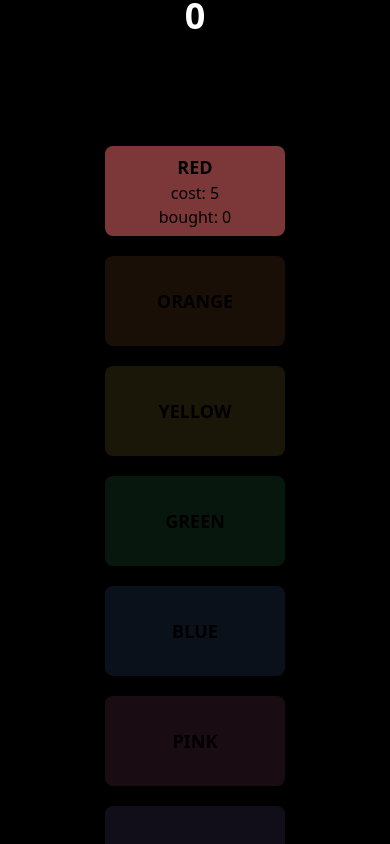
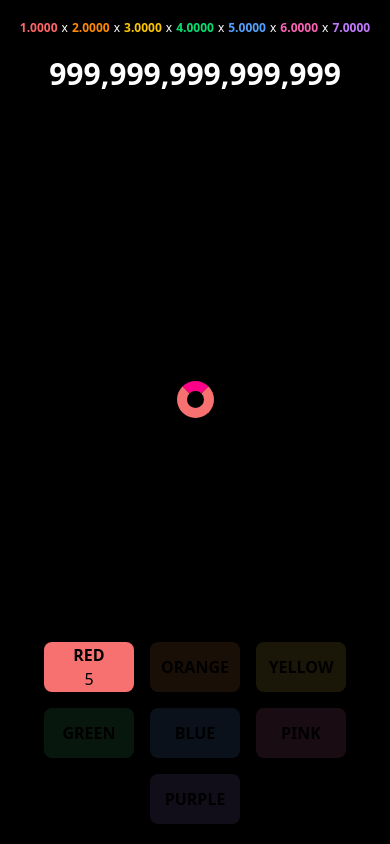
Before and after one commit to oriodev/bored, a Next.js app: page / in a window 390 px wide. Built offline with nearby package versions, Linux system fonts and the light colour scheme.

Commit message:
made mobile responsive

```diff
--- a/app/page.tsx
+++ b/app/page.tsx
@@ -9,7 +9,7 @@ import { CircleState, PrestigeState } from "@/types";
 import { useState } from "react";
 
 export default function Home() {
-  const [number, setNumber] = useState<number>(0);
+  const [number, setNumber] = useState<number>(999999999999999);
   const [prestige, setPrestige] = useState<PrestigeState>({
     prestigeMultiplier: 1,
     prestigeReq: 100,
@@ -116,10 +116,11 @@ export default function Home() {
         <Speeds circleState={circleState} />
         <Number number={number} />
         <PrestigeButton prestige={prestige} setPrestige={setPrestige} circleState={circleState} setCircleState={setCircleState} />
-
       </div>
       <Circles circleState={circleState} prestige={prestige} setPrestige={setPrestige} number={number} setNumber={setNumber}  />
-      <Buttons circleState={circleState} setCircleState={setCircleState} number={number} setNumber={setNumber} />
+      <div className="max-h-[33vh]">
+        <Buttons circleState={circleState} setCircleState={setCircleState} number={number} setNumber={setNumber} />
+      </div>
  </div>
   );
 }
--- a/components/Button.tsx
+++ b/components/Button.tsx
@@ -14,23 +14,22 @@ const Button = ({ circle, colour, handlePurchase, cost, num }: ButtonProps ) =>
 
   return (
       <div
-        className={`${ purchaseable ? 'opacity-100 hover:cursor-pointer hover:scale-105 transition-transform duration-300 ease-in-out' : locked ? 'opacity-10 hover:default' : 'opacity-50 hover:default'} h-[90px] w-[180px] rounded-lg p-2 pl-10 pr-10 flex flex-col justify-center items-center `}
+        className={`${ purchaseable ? 'opacity-100 hover:cursor-pointer hover:scale-105 transition-transform duration-300 ease-in-out' : locked ? 'opacity-10 hover:default' : 'opacity-50 hover:default'} h-[50px] w-[90px] h-[50px] w-[90px] md:h-[70px] md:w-[150px] lg:h-[90px] lg:w-[180px] rounded-lg p-2 pl-5 pr-5 md:pl-10 md:pr-10 flex flex-col justify-center items-center `}
         style={{
           backgroundColor: `var(--${colour})`,
           userSelect: 'none'
         }}
         onClick={handlePurchase}
       >
-        <p className="pb-0 text-black text-lg font-black">{ colour.toUpperCase() }</p>
+        <p className="pb-0 text-black text-md md:text-xl font-black">{ colour.toUpperCase() }</p>
 
         {
           circle.unlocked && (
             circle.upgradesUnlocked === ( circle.autoReq ) ? (
-              <p className="pt-0 text-black text-md text-center">auto unlock for { cost }</p>
+              <p className="pt-0 text-black text-md md:text-lg text-center">auto unlock for { cost }</p>
              ) : (
               <>
-                <p className="pt-0 text-black text-md">cost: { cost }</p>
-                <p className="pt-0 text-black text-md">bought: { circle.upgradesUnlocked || 0 }</p>
+                <p className="pt-0 text-black text-md md:font-bold md:text-xl text-center">{ cost } </p>
               </>
             )
           )
--- a/components/Buttons.tsx
+++ b/components/Buttons.tsx
@@ -73,7 +73,7 @@ const Buttons = ({ circleState, setCircleState, number, setNumber}: ButtonsProps
   }
 
   return (
-    <div className="flex flex-wrap justify-center items-center gap-5">
+    <div className="flex flex-wrap justify-center items-center gap-4 md:gap-5">
       {
         Object.entries(circleState).map(([key, circle]) => (
           <Button
--- a/components/Circle.tsx
+++ b/components/Circle.tsx
@@ -53,23 +53,29 @@ const Circle = ({ size, circle, prestige, setPrestige, number, setNumber, style
       }
     };
 
+    const handleTouchStart = (event: TouchEvent) => {
+      event.preventDefault();
+      if (!spacePressed) setSpacePressed(true);
+    }
+
     addEventListener("animationiteration", handleAnimationIteration);
     window.addEventListener("keydown", handleKeyPress);
+    window.addEventListener("touchstart", handleTouchStart);
 
     return () => {
       removeEventListener("animationiteration", handleAnimationIteration);
       window.removeEventListener("keydown", handleKeyPress);
+      window.removeEventListener("touchstart", handleTouchStart);
     };
   }, [setNumber, spacePressed, circle, number, prestige.prestigeReq, prestige.prestigeMultiplier, setPrestige]);
 
   return (
     <div
       ref={circleRef}
-      className={`rounded-full flex justify-center items-center overflow-hidden`}
+      className={`${ unlocked ? 'border-[10px] sm:border-[15px] md:border-[20px] lg:border-[25px]' : 'border-0' } rounded-full flex justify-center items-center overflow-hidden`}
       style={{
         width: `${size}px`,
         height: `${size}px`,
-        borderWidth: unlocked ? '25px' : '0px',
         borderStyle: 'solid',
         borderColor: `var(--${colour})`,
         borderTopColor: '#ff0088',
--- a/components/Circles.tsx
+++ b/components/Circles.tsx
@@ -1,5 +1,6 @@
 import { CircleState, PrestigeState } from "@/types";
 import Circle from "./Circle";
+import { useState, useEffect } from "react";
 
 interface CirclesProps {
   circleState: CircleState;
@@ -10,7 +11,33 @@ interface CirclesProps {
 }
 
 const Circles = ({ circleState, prestige, setPrestige, number, setNumber }: CirclesProps) => {
-  const sizes = [535, 450, 375, 300, 225, 150, 75];
+  const [sizes, setSizes] = useState([535, 450, 375, 300, 225, 150, 75]);
+
+  useEffect(() => {
+    const calculateSizes = () => {
+      if (typeof window !== 'undefined') {
+        const baseWidth = window.innerWidth;
+        const scaleFactor = baseWidth < 640 ? 0.5 : baseWidth < 1024 ? 0.7 : 1;
+        const newSizes = [
+          Math.floor(535 * scaleFactor),
+          Math.floor(450 * scaleFactor),
+          Math.floor(375 * scaleFactor),
+          Math.floor(300 * scaleFactor),
+          Math.floor(225 * scaleFactor),
+          Math.floor(150 * scaleFactor),
+          Math.floor(75 * scaleFactor)
+        ];
+        setSizes(newSizes);
+      }
+    };
+
+    calculateSizes();
+
+    window.addEventListener('resize', calculateSizes);
+
+    return () => window.removeEventListener('resize', calculateSizes);
+  }, []);
+
   const colors = [
     circleState.purple,
     circleState.pink,
@@ -22,7 +49,7 @@ const Circles = ({ circleState, prestige, setPrestige, number, setNumber }: Circ
   ];
 
   return (
-    <div className="relative w-2/3 h-2/3 m-5 flex justify-center items-center overflow-hidden">
+    <div className="relative w-full h-2/3 m-5 flex justify-center items-center overflow-hidden">
       {sizes.map((size, index) => (
         <Circle
           key={index}
--- a/components/Number.tsx
+++ b/components/Number.tsx
@@ -1,6 +1,6 @@
 const Number = ({ number }: { number: number }) => {
   return (
-    <p className="text-4xl font-black">{number.toLocaleString(undefined, { minimumFractionDigits: 0, maximumFractionDigits: 1})}</p>
+    <p className="text-3xl md:text-4xl font-black">{number.toLocaleString(undefined, { minimumFractionDigits: 0, maximumFractionDigits: 1})}</p>
   )
 }
 
--- a/components/PrestigeButton.tsx
+++ b/components/PrestigeButton.tsx
@@ -28,6 +28,8 @@ const PrestigeButton = ({ prestige, setPrestige, circleState, setCircleState }:
   })
 
   const handlePrestige = () => {
+    if (!prestige.prestigeAvailable) return;
+
     setPrestige((prev: PrestigeState) => ({
           prestigeMultiplier: prev.prestigeMultiplier + 1,
           prestigeReq: prev.prestigeReq * 10,
@@ -47,7 +49,7 @@ const PrestigeButton = ({ prestige, setPrestige, circleState, setCircleState }:
 
   return (
     <div
-      className={`${prestige.prestigeAvailable ? 'opacity-100' : 'opacity-0'} hover:cursor-pointer hover:scale-105 transition-transform duration-300 ease-in-out h-[50px] w-[150px] rounded-lg p-2 pl-10 pr-10 flex flex-col justify-center items-center `}
+      className={`${prestige.prestigeAvailable ? 'opacity-100 hover:cursor-pointer hover:scale-105 transition-transform duration-300 ease-in-out' : 'opacity-0 hover:cursor-default'} h-30px md:h-[50px] md:w-[150px] rounded-lg p-2 pl-10 pr-10 flex flex-col justify-center items-center `}
       style={{
       backgroundColor: '#ff0088',
       userSelect: 'none'
--- a/components/Speeds.tsx
+++ b/components/Speeds.tsx
@@ -6,20 +6,20 @@ interface SpeedsProps {
 
 const Speeds = ({ circleState }: SpeedsProps ) => {
   return (
-    <div className="flex gap-5">
-      <p className="text-lg font-bold text-red-400">{ circleState.red.speed.toFixed(4) }</p>
-      <p>x</p>
-      <p className="text-lg font-bold text-orange-400">{ circleState.orange.speed.toFixed(4) }</p>
-      <p>x</p>
-      <p className="text-lg font-bold text-yellow-400">{ circleState.yellow.speed.toFixed(4) }</p>
-      <p>x</p>
-      <p className="text-lg font-bold text-green-400">{ circleState.green.speed.toFixed(4) }</p>
-      <p>x</p>
-      <p className="text-lg font-bold text-blue-400">{ circleState.blue.speed.toFixed(4) }</p>
-      <p>x</p>
-      <p className="text-lg font-bold text-pink-400">{ circleState.pink.speed.toFixed(4) }</p>
-      <p>x</p>
-      <p className="text-lg font-bold text-purple-400">{ circleState.purple.speed.toFixed(4) }</p>
+    <div className="flex gap-1 md:gap-5">
+      <p className="text-xs md:text-lg font-bold text-red-400">{ circleState.red.speed.toFixed(4) }</p>
+      <p className="text-xs md:text-lg">x</p>
+      <p className="text-xs md:text-lg font-bold text-orange-400">{ circleState.orange.speed.toFixed(4) }</p>
+      <p className="text-xs md:text-lg">x</p>
+      <p className="text-xs md:text-lg font-bold text-yellow-400">{ circleState.yellow.speed.toFixed(4) }</p>
+      <p className="text-xs md:text-lg">x</p>
+      <p className="text-xs md:text-lg font-bold text-green-400">{ circleState.green.speed.toFixed(4) }</p>
+      <p className="text-xs md:text-lg">x</p>
+      <p className="text-xs md:text-lg font-bold text-blue-400">{ circleState.blue.speed.toFixed(4) }</p>
+      <p className="text-xs md:text-lg">x</p>
+      <p className="text-xs md:text-lg font-bold text-pink-400">{ circleState.pink.speed.toFixed(4) }</p>
+      <p className="text-xs md:text-lg">x</p>
+      <p className="text-xs md:text-lg font-bold text-purple-400">{ circleState.purple.speed.toFixed(4) }</p>
 
     </div>
   )
```
